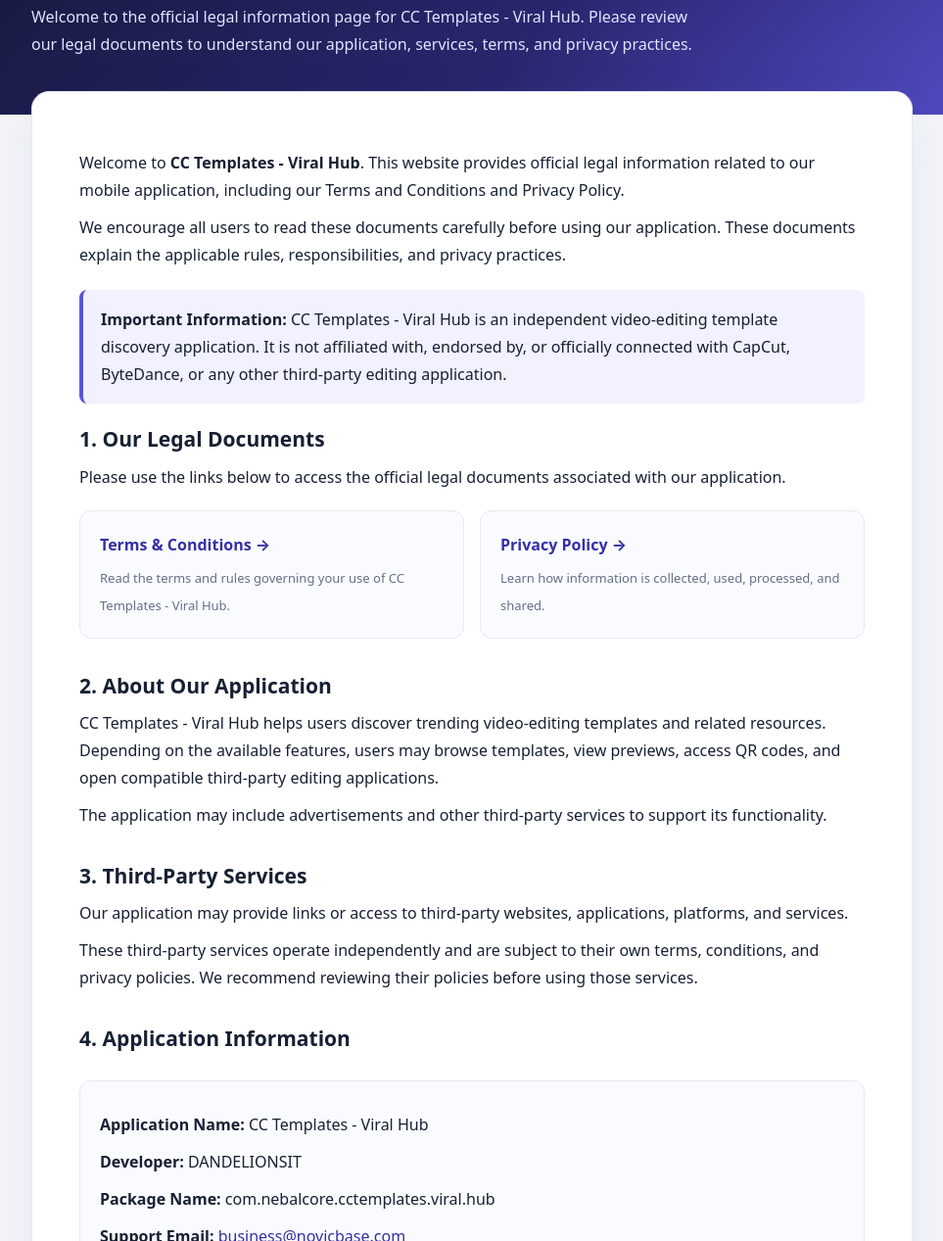
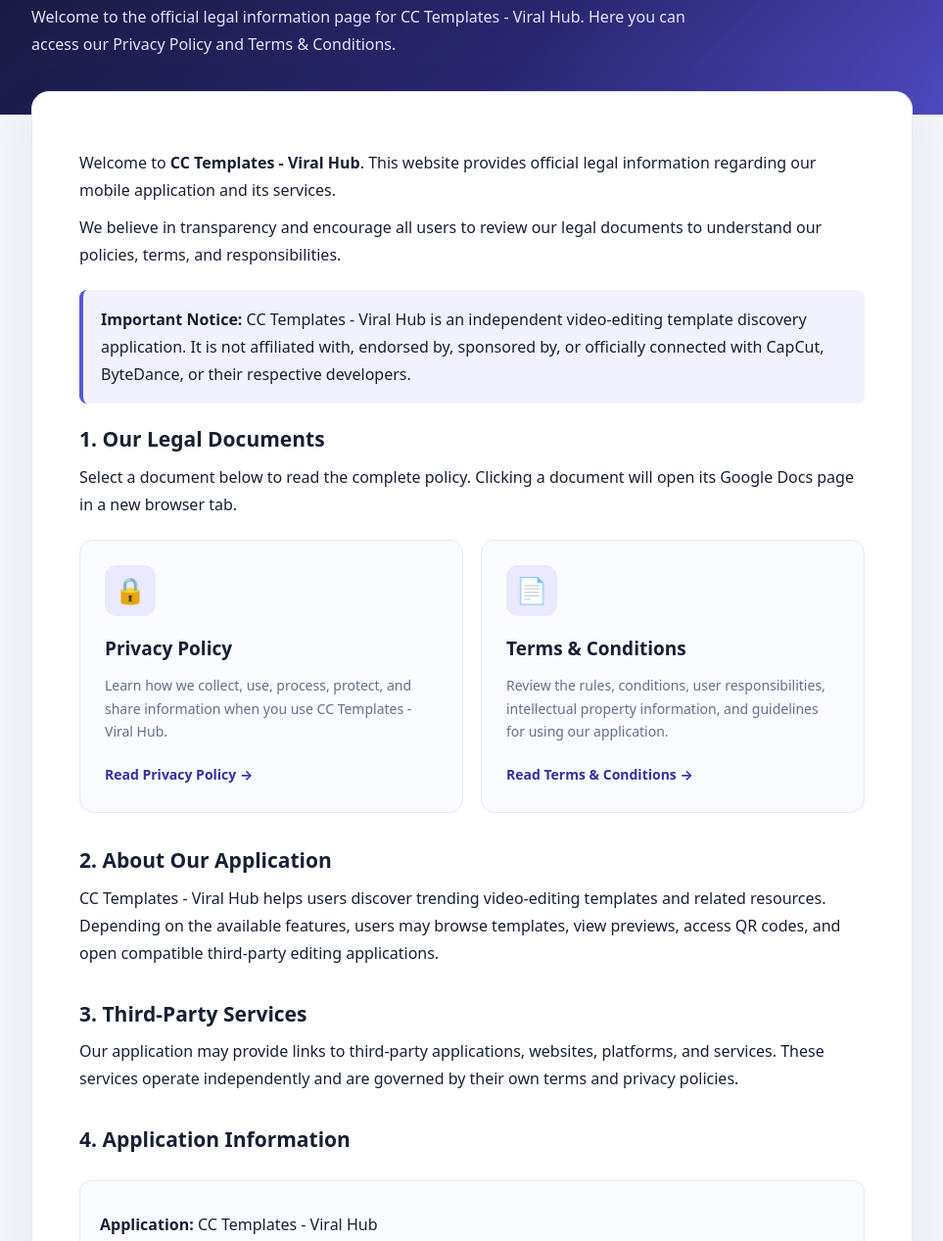
Before and after one commit to sanjaysolanki25025-ship-it/cc-templates-legal, a plain HTML site: page index.html in a window 1280 px wide. Shown: the part 173-1440 px from the top of the page at 98% size, without its empty margins (158-1121 px from the left). Drawn offline with Linux system fonts and the light colour scheme.

Commit message:
Update index.html

```diff
--- a/index.html
+++ b/index.html
@@ -4,7 +4,7 @@
 <head>
   <meta charset="UTF-8">
   <meta name="viewport" content="width=device-width, initial-scale=1.0">
-  <meta name="description" content="Official legal information for CC Templates - Viral Hub, including Terms and Conditions and Privacy Policy.">
+  <meta name="description" content="Official Privacy Policy and Terms and Conditions for CC Templates - Viral Hub.">
   <meta name="theme-color" content="#10152b">
 
   <title>Legal Information | CC Templates - Viral Hub</title>
@@ -105,14 +105,6 @@
       margin: 10px 0;
     }
 
-    ul {
-      padding-left: 24px;
-    }
-
-    li {
-      margin: 7px 0;
-    }
-
     a {
       color: var(--brand-dark);
       text-underline-offset: 3px;
@@ -127,6 +119,62 @@
       background: #f1f1ff;
     }
 
+    .documents {
+      display: grid;
+      grid-template-columns: repeat(2, minmax(0, 1fr));
+      gap: 18px;
+      margin-top: 22px;
+    }
+
+    .document-card {
+      display: block;
+      padding: 25px;
+      border: 1px solid var(--line);
+      border-radius: 14px;
+      background: #fafbff;
+      color: var(--ink);
+      text-decoration: none;
+      transition: all .2s ease;
+      cursor: pointer;
+    }
+
+    .document-card:hover {
+      transform: translateY(-5px);
+      border-color: var(--brand);
+      background: #f1f1ff;
+      box-shadow: 0 12px 30px rgba(91, 85, 217, .10);
+    }
+
+    .document-icon {
+      width: 52px;
+      height: 52px;
+      display: flex;
+      align-items: center;
+      justify-content: center;
+      margin-bottom: 17px;
+      border-radius: 12px;
+      background: #eae9ff;
+      font-size: 26px;
+    }
+
+    .document-card h3 {
+      margin: 0 0 9px;
+      font-size: 19px;
+    }
+
+    .document-card p {
+      margin: 0 0 17px;
+      color: var(--muted);
+      font-size: 14px;
+      line-height: 1.7;
+    }
+
+    .document-action {
+      color: var(--brand-dark);
+      font-size: 14px;
+      font-weight: 700;
+    }
+
     .contact {
       margin-top: 28px;
       padding: 20px;
@@ -135,38 +183,8 @@
       background: #fafbff;
     }
 
-    .document-links {
-      display: grid;
-      grid-template-columns: repeat(2, minmax(0, 1fr));
-      gap: 16px;
-      margin-top: 20px;
-    }
-
-    .document-link {
-      display: block;
-      padding: 20px;
-      border: 1px solid var(--line);
-      border-radius: 12px;
-      background: #fafbff;
-      text-decoration: none;
-      transition: .2s ease;
-    }
-
-    .document-link:hover {
-      border-color: var(--brand);
-      background: #f1f1ff;
-      transform: translateY(-3px);
-    }
-
-    .document-link strong {
-      display: block;
-      margin-bottom: 5px;
-      font-size: 16px;
-    }
-
-    .document-link span {
-      color: var(--muted);
-      font-size: 13px;
+    .contact p {
+      margin: 10px 0;
     }
 
     footer {
@@ -174,6 +192,12 @@
       color: var(--muted);
       text-align: center;
       font-size: 13px;
+    }
+
+    footer a {
+      color: var(--brand-dark);
+      text-decoration: none;
+      margin: 0 8px;
     }
 
     @media (max-width: 560px) {
@@ -191,8 +215,12 @@
         width: calc(100% - 28px);
       }
 
-      .document-links {
+      .documents {
         grid-template-columns: 1fr;
+      }
+
+      .document-card {
+        padding: 22px;
       }
     }
   </style>
@@ -209,9 +237,8 @@
 
       <p>
         Welcome to the official legal information page for
-        CC Templates - Viral Hub. Please review our legal
-        documents to understand our application, services,
-        terms, and privacy practices.
+        CC Templates - Viral Hub. Here you can access our
+        Privacy Policy and Terms & Conditions.
       </p>
 
     </div>
@@ -222,49 +249,84 @@
     <p>
       Welcome to <strong>CC Templates - Viral Hub</strong>.
       This website provides official legal information
-      related to our mobile application, including our
-      Terms and Conditions and Privacy Policy.
+      regarding our mobile application and its services.
     </p>
 
     <p>
-      We encourage all users to read these documents
-      carefully before using our application.
-      These documents explain the applicable rules,
-      responsibilities, and privacy practices.
+      We believe in transparency and encourage all users
+      to review our legal documents to understand our
+      policies, terms, and responsibilities.
     </p>
 
     <div class="notice">
-      <strong>Important Information:</strong>
+      <strong>Important Notice:</strong>
       CC Templates - Viral Hub is an independent
       video-editing template discovery application.
-      It is not affiliated with, endorsed by, or
-      officially connected with CapCut, ByteDance,
-      or any other third-party editing application.
+      It is not affiliated with, endorsed by, sponsored by,
+      or officially connected with CapCut, ByteDance,
+      or their respective developers.
     </div>
 
     <h2>1. Our Legal Documents</h2>
 
     <p>
-      Please use the links below to access the official
-      legal documents associated with our application.
+      Select a document below to read the complete
+      policy. Clicking a document will open its
+      Google Docs page in a new browser tab.
     </p>
 
-    <div class="document-links">
+    <div class="documents">
 
-      <a href="terms.html" class="document-link">
-        <strong>Terms &amp; Conditions →</strong>
-        <span>
-          Read the terms and rules governing your
-          use of CC Templates - Viral Hub.
+      <!-- PRIVACY POLICY CARD -->
+      <a
+        class="document-card"
+        href="https://docs.google.com/document/d/1FKc450fnn61pbWCLKoHeEr2crry6od7STuJ0cDctLmI/edit?tab=t.0"
+        target="_blank"
+        rel="noopener noreferrer"
+        aria-label="Read Privacy Policy - opens in a new tab">
+
+        <div class="document-icon">
+          🔒
+        </div>
+
+        <h3>Privacy Policy</h3>
+
+        <p>
+          Learn how we collect, use, process, protect,
+          and share information when you use
+          CC Templates - Viral Hub.
+        </p>
+
+        <span class="document-action">
+          Read Privacy Policy →
         </span>
+
       </a>
 
-      <a href="privacy.html" class="document-link">
-        <strong>Privacy Policy →</strong>
-        <span>
-          Learn how information is collected,
-          used, processed, and shared.
+      <!-- TERMS AND CONDITIONS CARD -->
+      <a
+        class="document-card"
+        href="https://docs.google.com/document/d/1YntX4P1E5MSlG7MkHp5BvrUfi1Ygch3zi0QCuu2qhzQ/edit?tab=t.0"
+        target="_blank"
+        rel="noopener noreferrer"
+        aria-label="Read Terms and Conditions - opens in a new tab">
+
+        <div class="document-icon">
+          📄
+        </div>
+
+        <h3>Terms &amp; Conditions</h3>
+
+        <p>
+          Review the rules, conditions, user responsibilities,
+          intellectual property information, and guidelines
+          for using our application.
+        </p>
+
+        <span class="document-action">
+          Read Terms &amp; Conditions →
         </span>
+
       </a>
 
     </div>
@@ -273,32 +335,19 @@
 
     <p>
       CC Templates - Viral Hub helps users discover
-      trending video-editing templates and related
-      resources. Depending on the available features,
-      users may browse templates, view previews,
-      access QR codes, and open compatible
-      third-party editing applications.
-    </p>
-
-    <p>
-      The application may include advertisements
-      and other third-party services to support
-      its functionality.
+      trending video-editing templates and related resources.
+      Depending on the available features, users may browse
+      templates, view previews, access QR codes, and open
+      compatible third-party editing applications.
     </p>
 
     <h2>3. Third-Party Services</h2>
 
     <p>
-      Our application may provide links or access
-      to third-party websites, applications,
-      platforms, and services.
-    </p>
-
-    <p>
-      These third-party services operate independently
-      and are subject to their own terms, conditions,
-      and privacy policies. We recommend reviewing
-      their policies before using those services.
+      Our application may provide links to third-party
+      applications, websites, platforms, and services.
+      These services operate independently and are
+      governed by their own terms and privacy policies.
     </p>
 
     <h2>4. Application Information</h2>
@@ -306,7 +355,7 @@
     <div class="contact">
 
       <p>
-        <strong>Application Name:</strong>
+        <strong>Application:</strong>
         CC Templates - Viral Hub
       </p>
 
@@ -342,13 +391,13 @@
     <h2>5. Contact Us</h2>
 
     <p>
-      If you have any questions, concerns, or requests
-      regarding our application or legal documents,
-      please contact our support team.
+      If you have any questions regarding our application,
+      Privacy Policy, or Terms & Conditions, please contact
+      our support team.
     </p>
 
     <div class="notice">
-      <strong>Email Support:</strong>
+      <strong>Support Email:</strong>
       <a href="mailto:business@novicbase.com">
         business@novicbase.com
       </a>
@@ -357,8 +406,31 @@
   </main>
 
   <footer>
+
     <p>© 2026 DANDELIONSIT. All rights reserved.</p>
-    <p>CC Templates - Viral Hub | Official Legal Information</p>
+
+    <p>
+      CC Templates - Viral Hub | Official Legal Information
+    </p>
+
+    <p>
+      <a
+        href="https://docs.google.com/document/d/1FKc450fnn61pbWCLKoHeEr2crry6od7STuJ0cDctLmI/edit?tab=t.0"
+        target="_blank"
+        rel="noopener noreferrer">
+        Privacy Policy
+      </a>
+
+      |
+
+      <a
+        href="https://docs.google.com/document/d/1YntX4P1E5MSlG7MkHp5BvrUfi1Ygch3zi0QCuu2qhzQ/edit?tab=t.0"
+        target="_blank"
+        rel="noopener noreferrer">
+        Terms &amp; Conditions
+      </a>
+    </p>
+
   </footer>
 
 </body>
```
